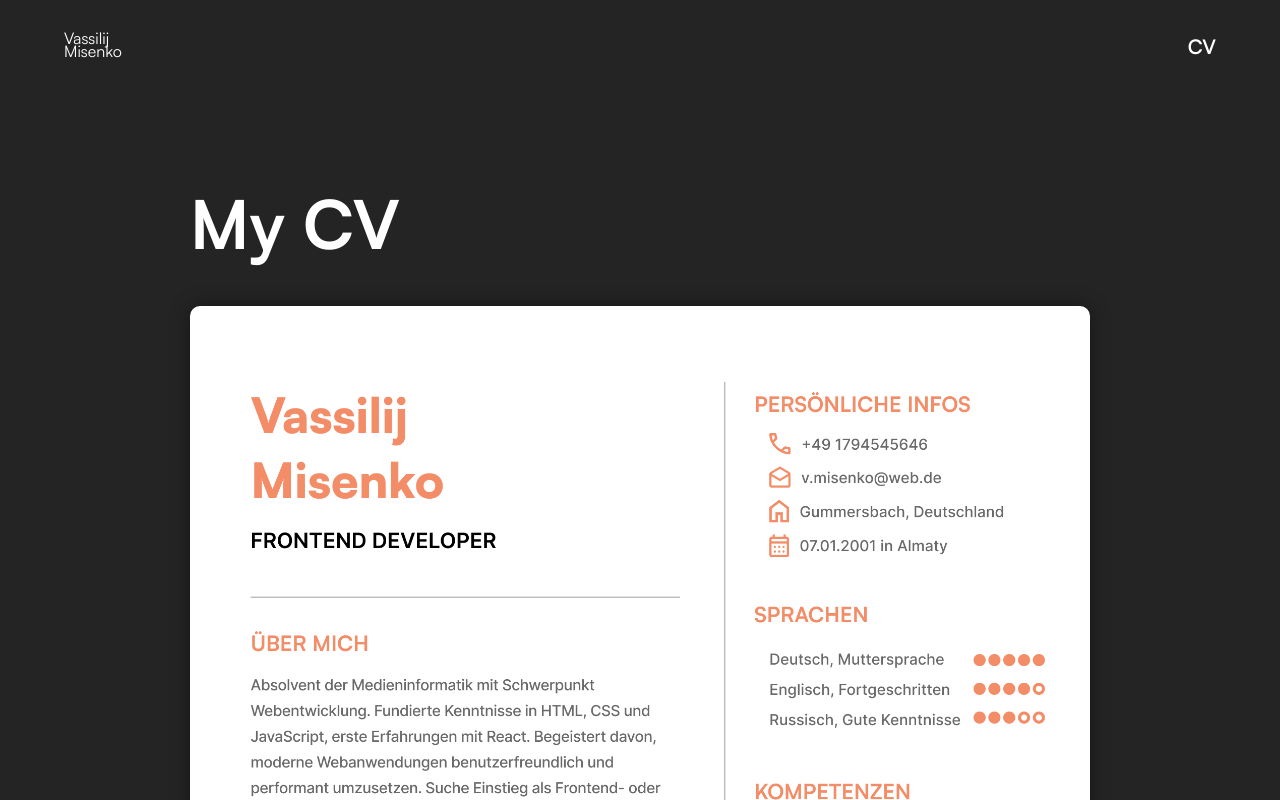
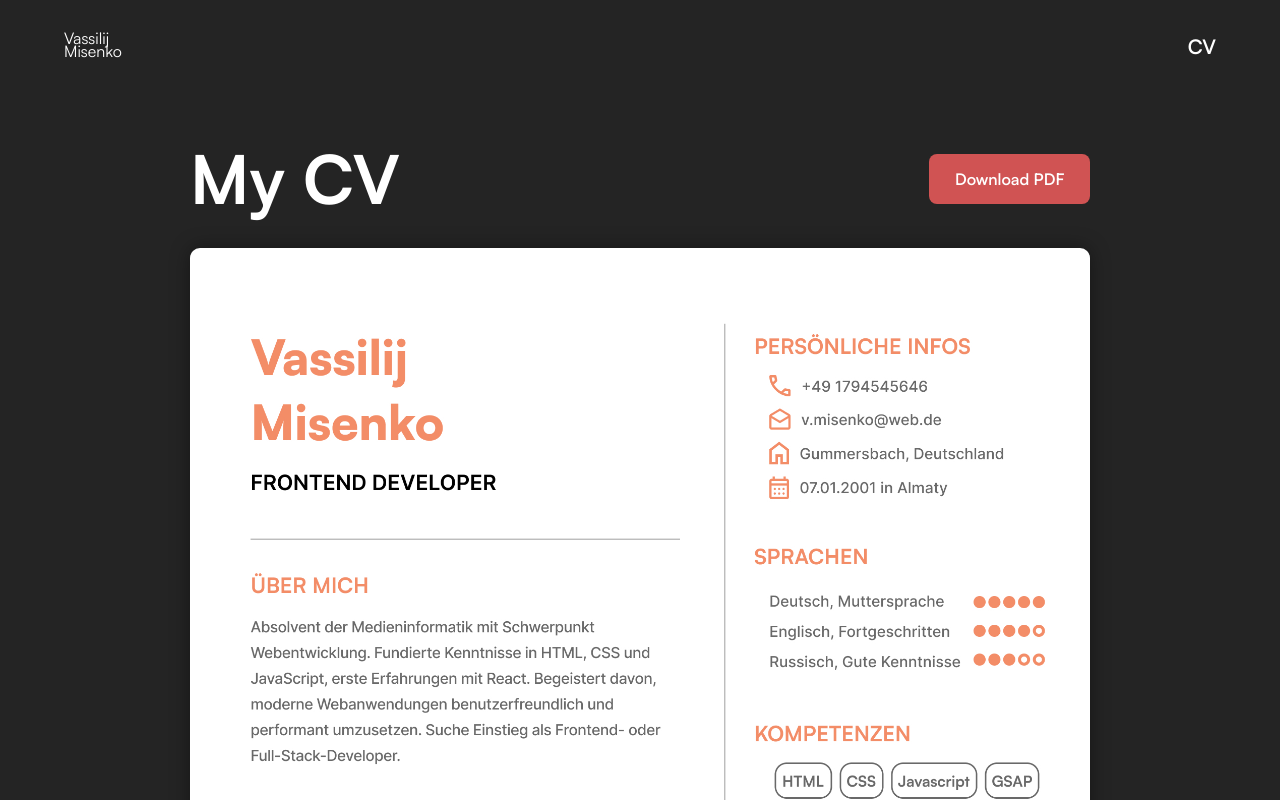
Before and after one commit to VassjaM/Portfolio, a React (Vite) app: page /CV in a window 1280 px wide. Shown: the top 800 px of the page. Built offline with nearby package versions, Linux system fonts and the light colour scheme.

Commit message:
added download for cv

```diff
--- a/src/index.css
+++ b/src/index.css
@@ -38,6 +38,10 @@ h1 {
   line-height: 1.1;
 }
 
+.spacer {
+  height: 10rem;
+}
+
 /* ---fonts--- */
 
 @font-face {
--- a/src/pages/CV.css
+++ b/src/pages/CV.css
@@ -5,10 +5,32 @@
     padding-top: 3rem;
 }
 
+.cv-header-row {
+    display: flex;
+    justify-content: space-between;
+    align-items: center;
+    padding-bottom: 2rem;
+}
 
-h1 {
+
+.cv-header-row h1 {
     font-size: 4.2rem;
     color: var(--color-font-primary);
+    margin: 0;
+}
+
+.cv-download-btn {
+    padding: 0.8rem 1.6rem;
+    background: var(--color-primary-accent);
+    color: white;
+    text-decoration: none;
+    border-radius: 8px;
+    font-weight: 600;
+    transition: background 0.2s ease;
+}
+
+.cv-download-btn:hover {
+    background: #646cff;
 }
 
 
--- a/src/pages/CV.jsx
+++ b/src/pages/CV.jsx
@@ -8,7 +8,12 @@ export default function CV() {
     <div>
       <Header />
       <div className="cv-container">
-        <h1>My CV</h1>
+        <div className="cv-header-row">
+          <h1>My CV</h1>
+          <a href={cvPDF} download className="cv-download-btn">
+              Download PDF
+          </a>
+        </div>
       </div>
       <div>
          <img
@@ -17,6 +22,7 @@ export default function CV() {
           className="cv-preview"
         />
       </div>
+      <div className="spacer"></div>
     </div>
   );
 }
```
